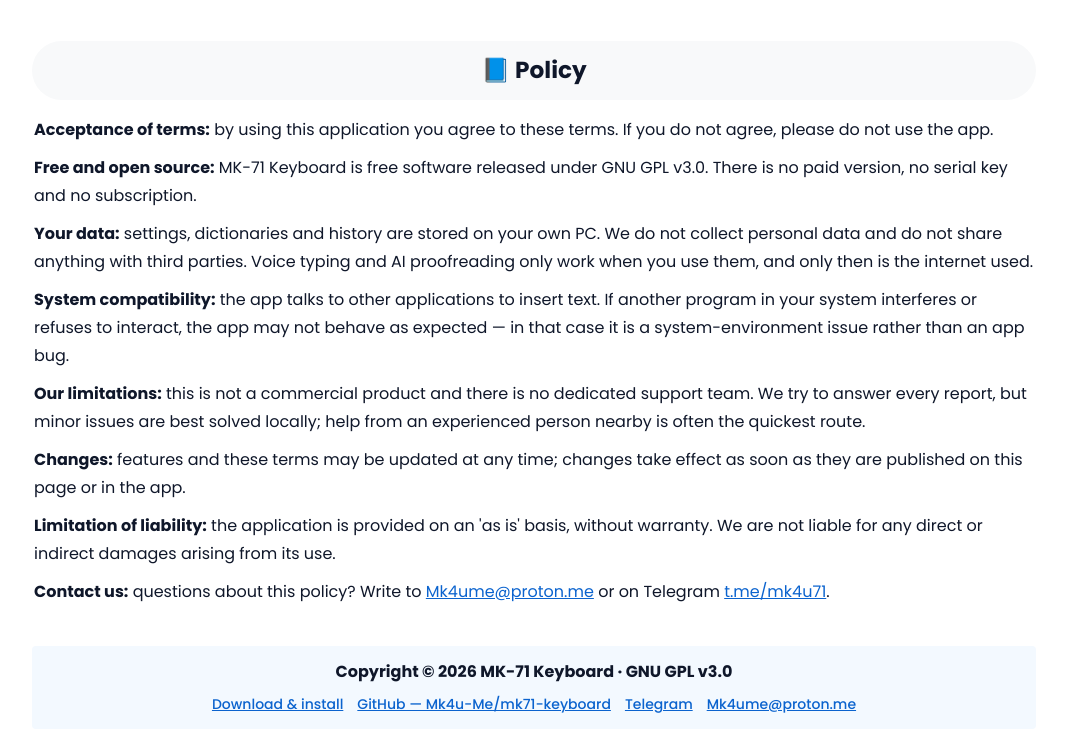
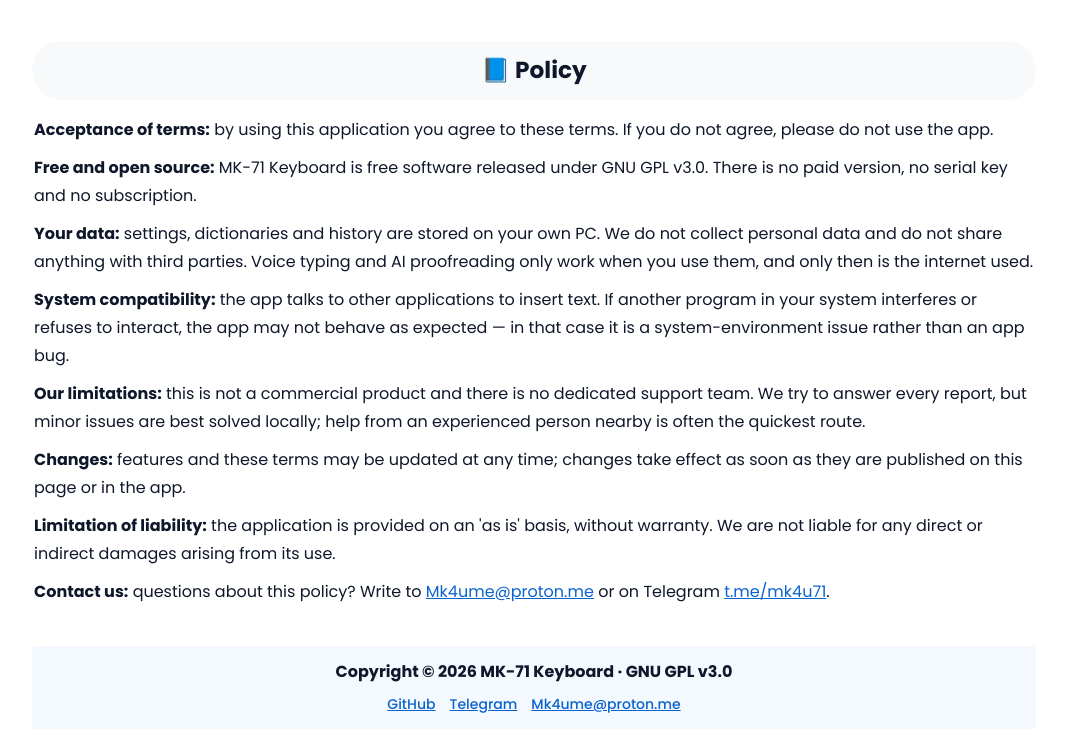
Before and after one commit to Mk4u-Me/mk71-keyboard, a plain HTML site: page docs/index.html in a window 1280 px wide. Shown: the part 4264-5015 px from the top of the page, without its empty margins (106-1173 px from the left). Drawn offline with Linux system fonts and the light colour scheme.

Commit message:
Trim the footer back to GitHub, Telegram and email.
The download link only repeated the menu entry and the long repository label read like a caption, so both are gone and the GitHub link is plain again.

```diff
--- a/docs/index.html
+++ b/docs/index.html
@@ -260,8 +260,7 @@
   <footer class="footer">
     Copyright © 2026 MK-71 Keyboard · GNU GPL v3.0
     <div class="links">
-      <a href="download.html" data-en="Download &amp; install">ডাউনলোড ও ইনস্টল</a>
-      <a href="https://github.com/Mk4u-Me/mk71-keyboard" target="_blank" rel="noopener">GitHub — Mk4u-Me/mk71-keyboard</a>
+      <a href="https://github.com/Mk4u-Me/mk71-keyboard" target="_blank" rel="noopener">GitHub</a>
       <a href="https://t.me/mk4u71" target="_blank" rel="noopener">Telegram</a>
       <a href="mailto:Mk4ume@proton.me">Mk4ume@proton.me</a>
     </div>
```
Also changed, not shown: docs/download.html (+1 -1 lines).
